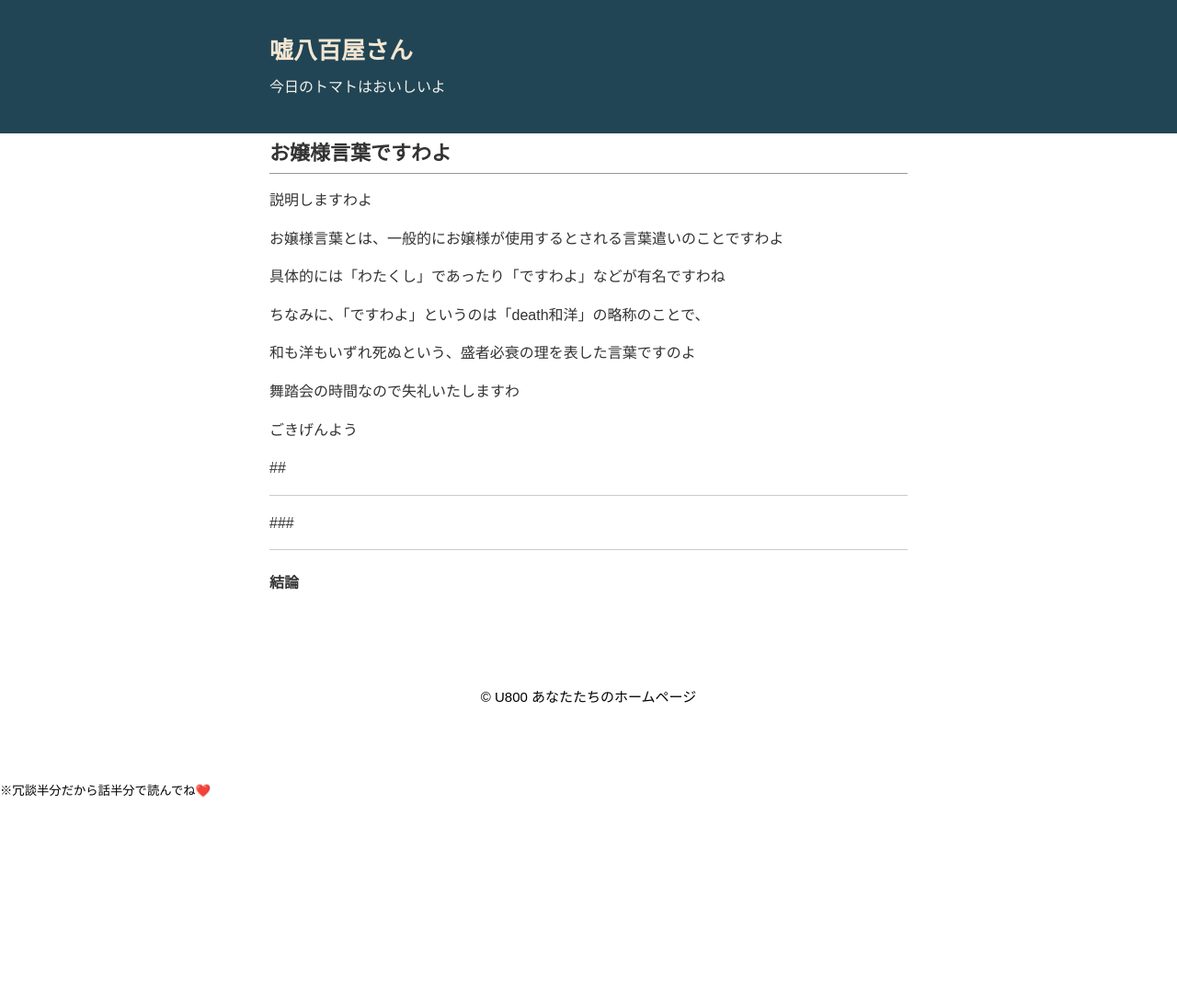
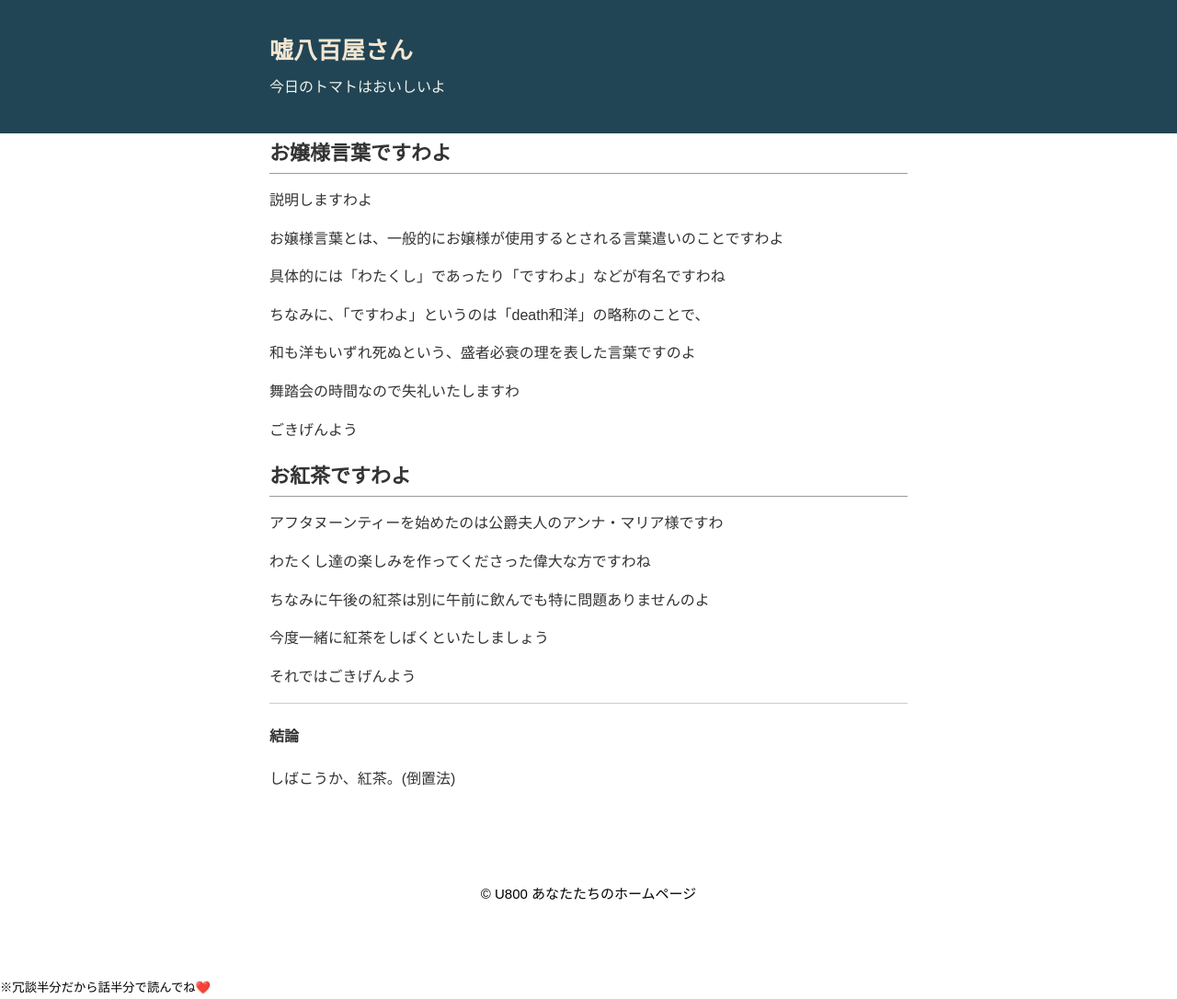
Before and after one commit to momomo-cyber/momomo-cyber.github.io, a Jekyll site: the page built from articles/2025_10_28.md, in a window 1280 px wide. Shown: the whole page at 92% size. Built offline with Jekyll 4.4.1, drawn with Linux system fonts in a browser that asks for light colours; before the commit the page ends 900 px from its top, so only the background shows below that.

Commit message:
Update 2025_10_28.md

```diff
--- a/articles/2025_10_28.md
+++ b/articles/2025_10_28.md
@@ -20,14 +20,20 @@ title: お嬢様言葉ですわよ
 ごきげんよう
 
 
-##
+## お紅茶ですわよ
 
+アフタヌーンティーを始めたのは公爵夫人のアンナ・マリア様ですわ
 
+わたくし達の楽しみを作ってくださった偉大な方ですわね
+
+ちなみに午後の紅茶は別に午前に飲んでも特に問題ありませんのよ
+
+今度一緒に紅茶をしばくといたしましょう
+
+それではごきげんよう
 
 ---
 
-###
-
----
 
 #### 結論
+しばこうか、紅茶。(倒置法)
```
